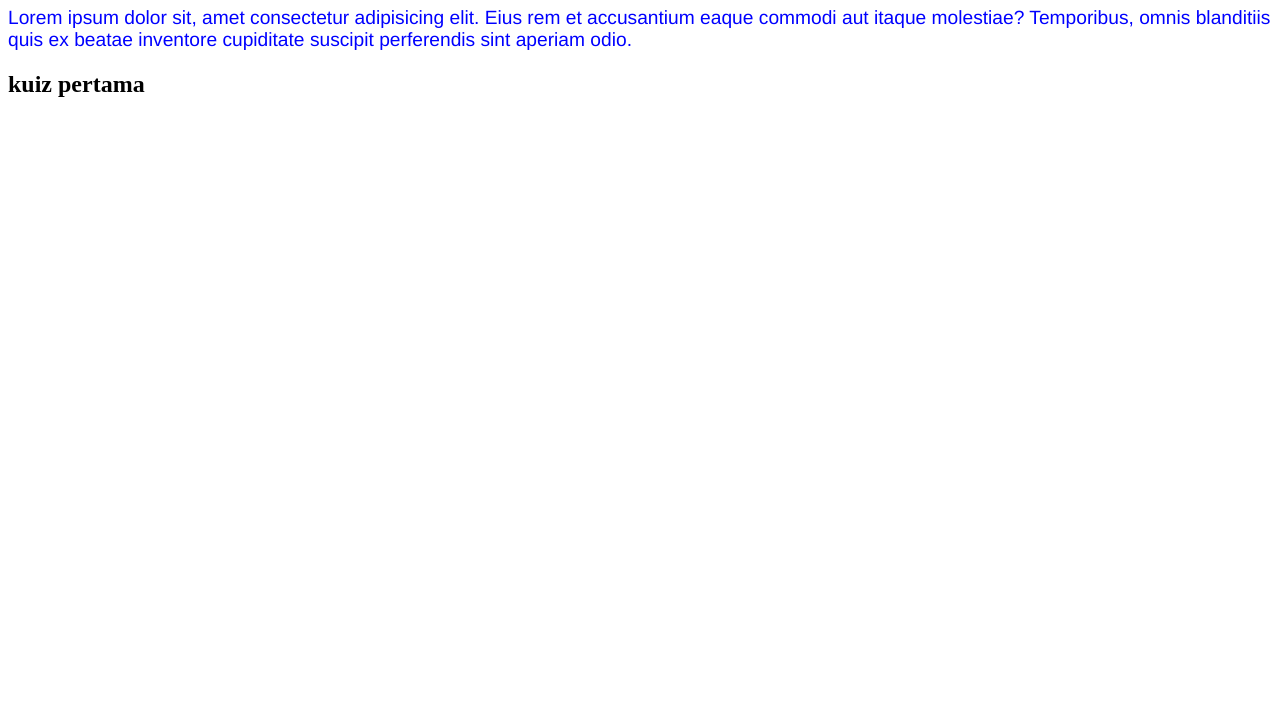
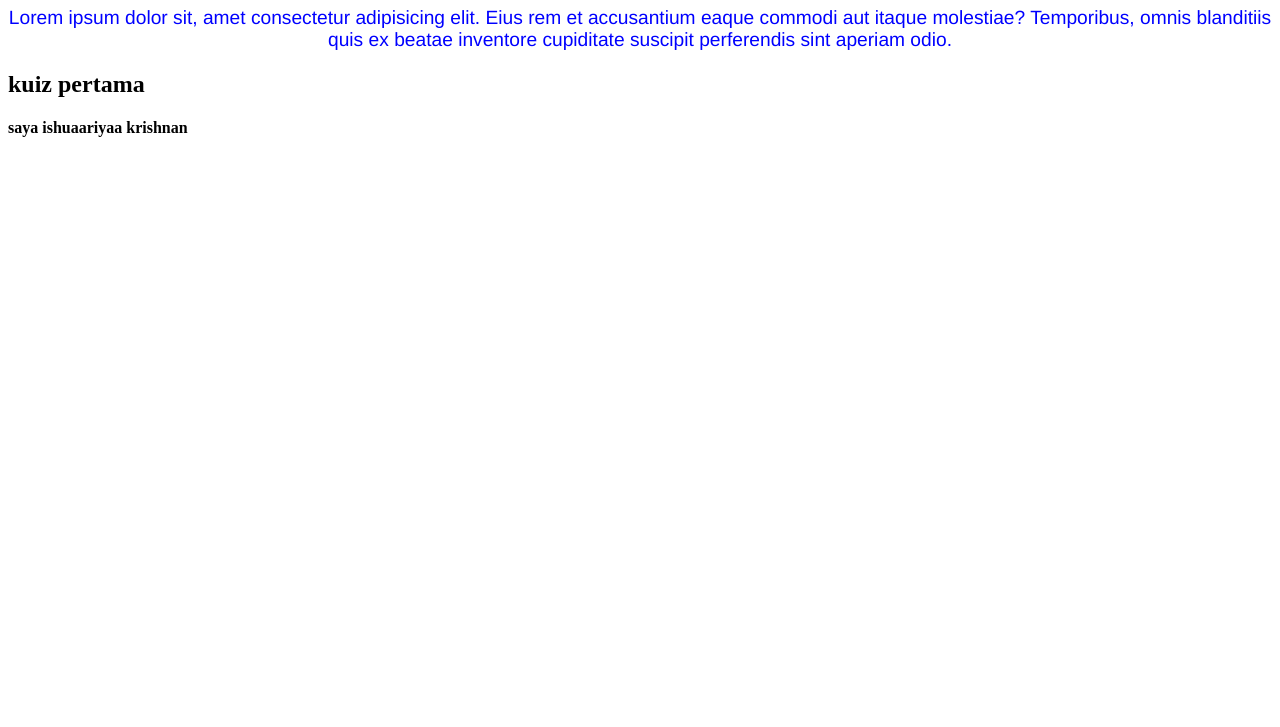
Before and after one commit to ISHUAARIYAA/kuiz_2, a plain HTML site: page index.html in a window 1280 px wide. Shown: the part 73-800 px from the top of the page. Drawn offline with Linux system fonts and the light colour scheme.

Commit message:
edit index dan css

```diff
--- a/index.html
+++ b/index.html
@@ -1,18 +1,7 @@
 <!DOCTYPE html>
 <html lang="en">
 <head>
-    <style>
-        h1{
 
-text-align: center;
-}
-
-p{
-color: blue;
-font-size: larger;
-font-family: 'Franklin Gothic Medium', 'Arial Narrow', Arial, sans-serif;
-}
-    </style>
     <meta charset="UTF-8">
     <meta http-equiv="X-UA-Compatible" content="IE=edge">
     <meta name="viewport" content="width=device-width, initial-scale=1.0">
@@ -23,9 +12,11 @@ font-family: 'Franklin Gothic Medium', 'Arial Narrow', Arial, sans-serif;
 
 <h1>welcome to kuiz_2</h1>
 
-<p>Lorem ipsum dolor sit, amet consectetur adipisicing elit. Eius rem et accusantium eaque commodi aut itaque molestiae? Temporibus, omnis blanditiis quis ex beatae inventore cupiditate suscipit perferendis sint aperiam odio.</p>
-
+<p>Lorem ipsum dolor sit, amet consectetur adipisicing elit. Eius rem et accusantium eaque
+     commodi aut itaque molestiae? Temporibus, omnis blanditiis quis ex beatae inventore
+     cupiditate suscipit perferendis sint aperiam odio.</p>
 
 <h2>kuiz pertama</h2>
+<h4>saya  ishuaariyaa krishnan</h4>
 </body>
 </html>
--- a/style.css
+++ b/style.css
@@ -7,4 +7,5 @@ p{
     color: blue;
     font-size: larger;
     font-family: 'Franklin Gothic Medium', 'Arial Narrow', Arial, sans-serif;
+    text-align: center;
 }
```
